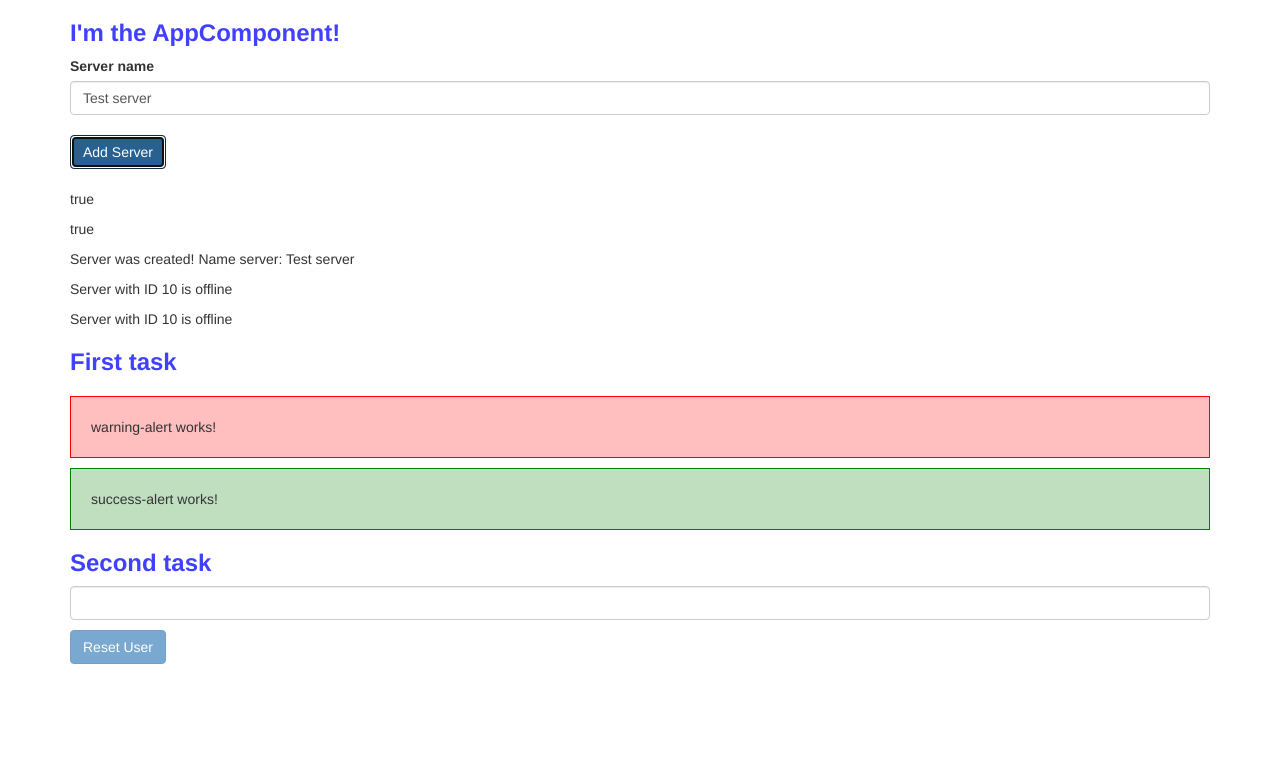
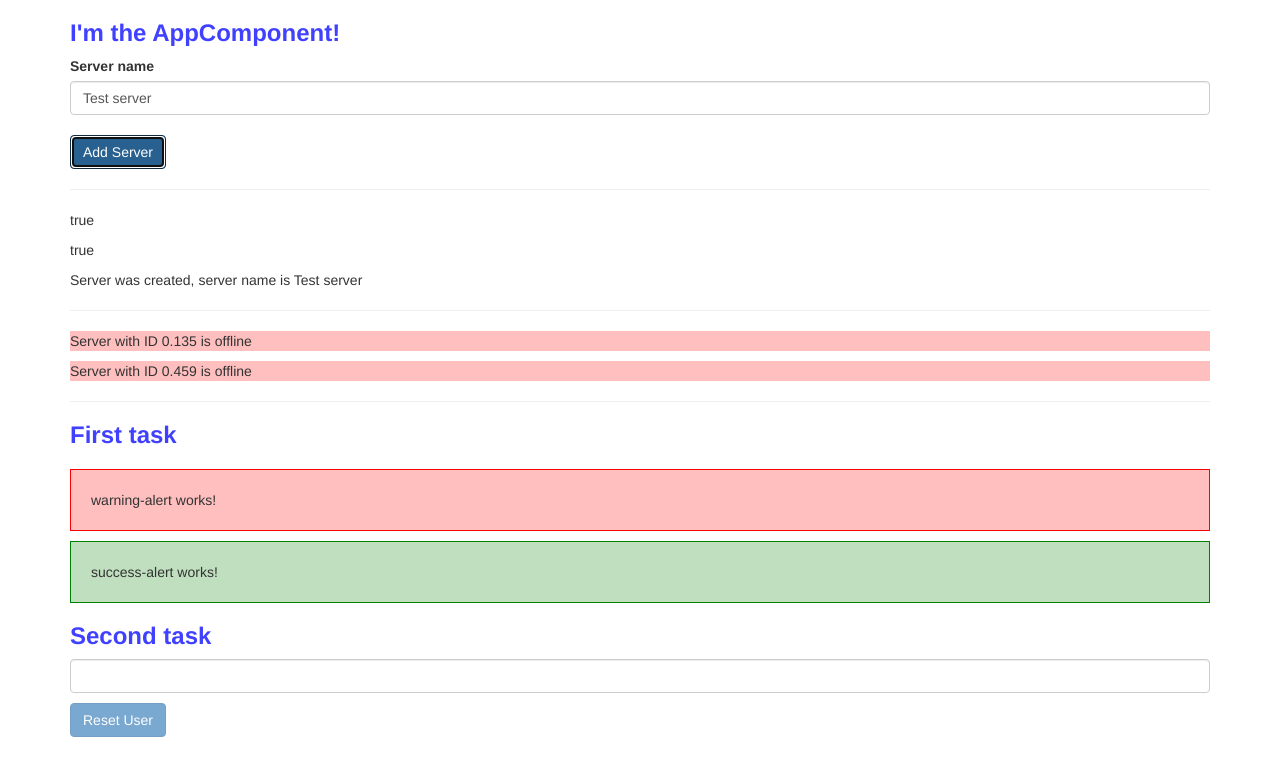
Before and after one commit to michal-1994/angular-intro, an Angular app: page / in a window 1280 px wide. Both pictures are taken after a click on the button "Add Server". Shown: the top 776 px of the page. Built offline with nearby package versions, Linux system fonts and the light colour scheme.

Commit message:
Add ngStyle

```diff
--- a/src/app/app-server/app-server.component.html
+++ b/src/app/app-server/app-server.component.html
@@ -1 +1 @@
-<p>{{ 'Server' }} with ID {{ serverId }} is {{ getServerStatus() }}</p>
+<p [ngStyle]="{backgroundColor: getColor()}">{{ 'Server' }} with ID {{ serverId.toFixed(3) }} is {{ getServerStatus() }}</p>
--- a/src/app/app-server/app-server.component.ts
+++ b/src/app/app-server/app-server.component.ts
@@ -9,7 +9,10 @@ export class AppServerComponent implements OnInit {
   serverId: number  = 10;
   serverStatus: string = 'offline';
 
-  constructor() { }
+  constructor() {
+    this.serverId = Math.random();
+    this.serverStatus = this.serverId > 0.5 ? 'online' : 'offline';
+  }
 
   ngOnInit(): void {
   }
@@ -18,4 +21,7 @@ export class AppServerComponent implements OnInit {
     return this.serverStatus;
   }
 
+  getColor() {
+    return this.serverStatus === 'online' ? 'rgba(0, 128, 0, .25)' : 'rgba(255, 0, 0, .25)';
+  }
 }
--- a/src/app/app-servers/app-servers.component.html
+++ b/src/app/app-servers/app-servers.component.html
@@ -14,7 +14,6 @@
 
 <br>
 
-
 <button
     class="btn btn-primary"
     [disabled]="!allowNewServer"
@@ -23,13 +22,19 @@
     Add Server
 </button>
 
-
-<br><br>
-
+<hr>
 
 <p [innerText]="allowNewServer"></p>
 <p>{{ allowNewServer }}</p>
-<p>{{ serverCreationStatus }}</p>
+<!-- <p>{{ serverCreationStatus }}</p> -->
+<p *ngIf="serverCreated; else noServer">Server was created, server name is {{ serverName }}</p>
+<ng-template #noServer>
+    No server was created!
+</ng-template>
+
+<hr>
 
 <app-server></app-server>
 <app-server></app-server>
+
+<hr>
--- a/src/app/app-servers/app-servers.component.ts
+++ b/src/app/app-servers/app-servers.component.ts
@@ -9,6 +9,7 @@ export class AppServersComponent implements OnInit {
   allowNewServer = false;
   serverCreationStatus = 'No server was created!';
   serverName = 'Test server';
+  serverCreated = false;
 
   constructor() {
     setTimeout(() => {
@@ -20,6 +21,7 @@ export class AppServersComponent implements OnInit {
   }
 
   onCreateServer() {
+    this.serverCreated = true;
     this.serverCreationStatus = 'Server was created! Name server: ' + this.serverName;
   }
 
```
